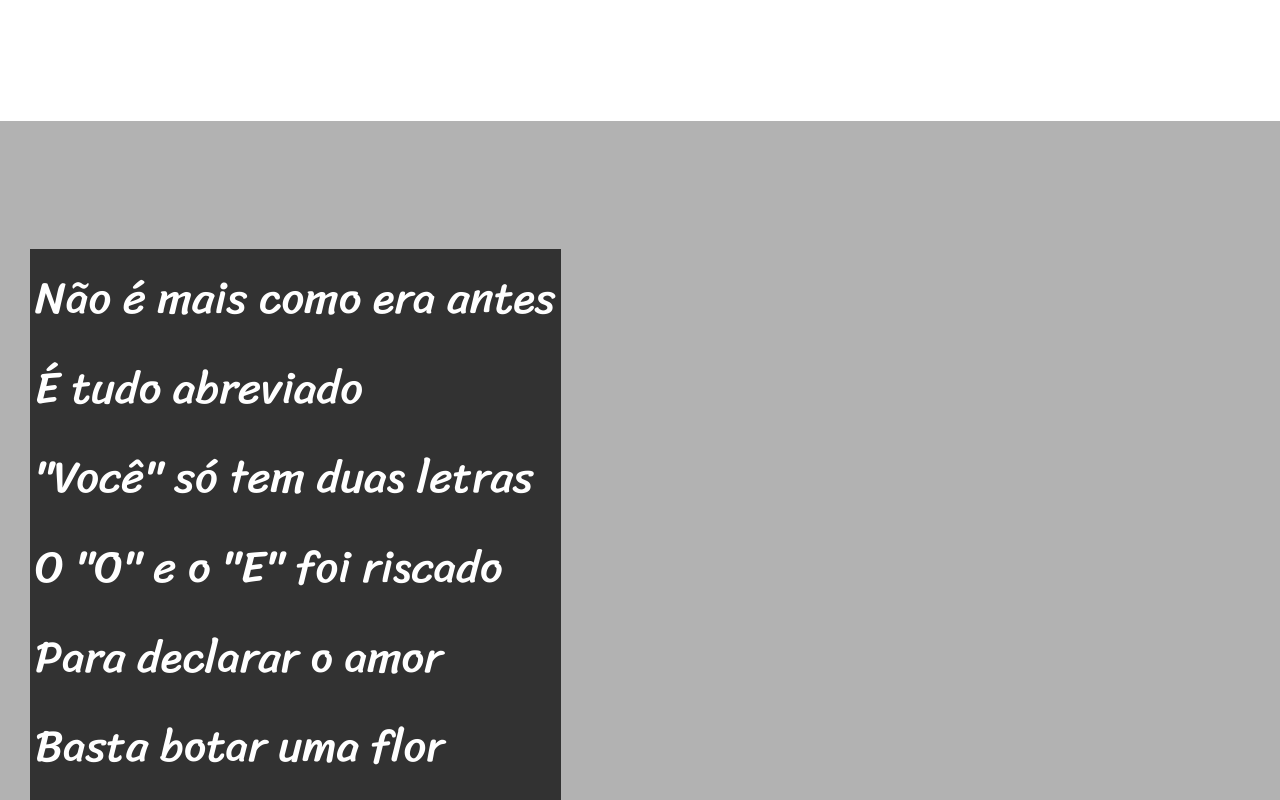
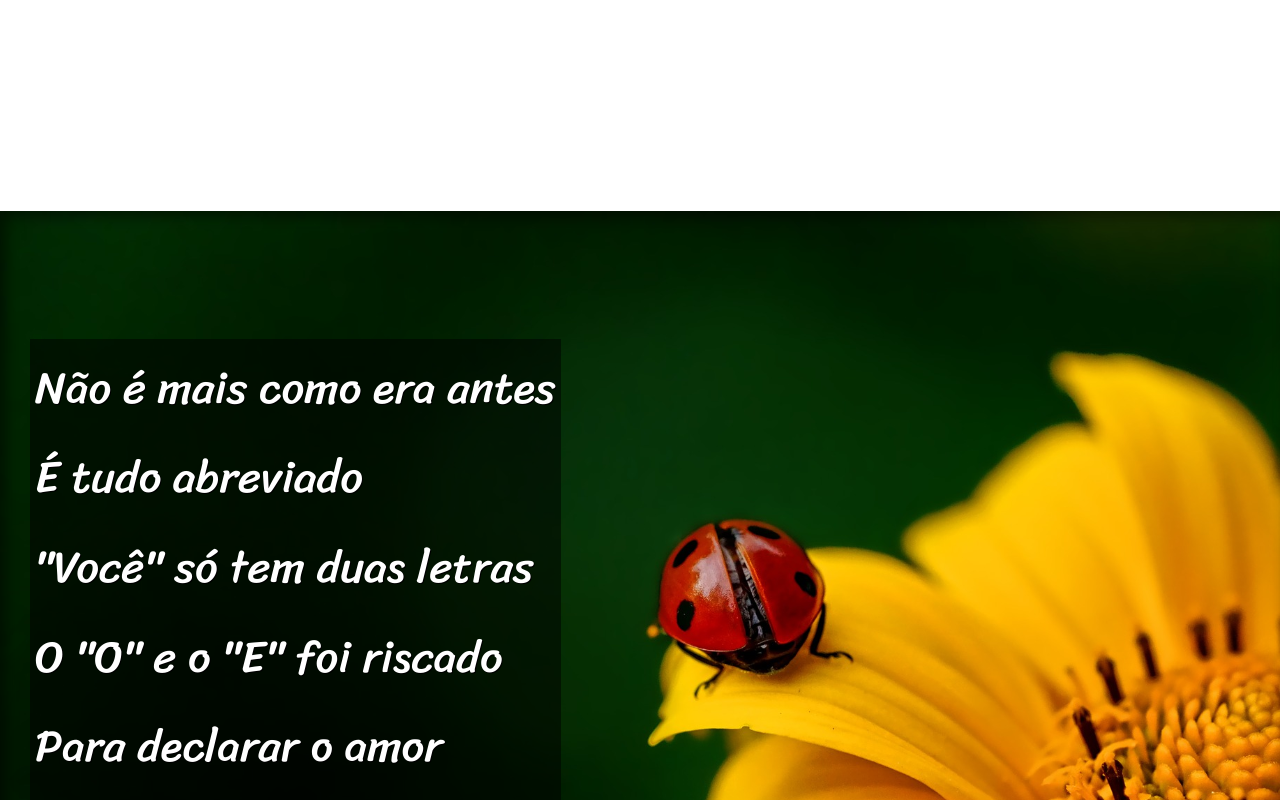
Before and after one commit to dgezinho11/html-css, a plain HTML site: page desafios/d012/cordel.html in a window 1280 px wide. Shown: the part 1020-1820 px from the top of the page. Drawn offline with Linux system fonts and the light colour scheme.

Commit message:
Final do Projeto Cordel

```diff
--- a/desafios/d012/cordel.html
+++ b/desafios/d012/cordel.html
@@ -4,7 +4,7 @@
     <meta charset="UTF-8">
     <meta name="viewport" content="width=device-width, initial-scale=1.0">
     <title>Cordel Moderno</title>
-    <link rel="stylesheet" href="style.css">
+    <link rel="stylesheet" href="estilo/style.css">
 
 </head>
 <body>
@@ -26,7 +26,7 @@
         </p>
     </section>
 
-    <section class="imagem">
+    <section class="imagem" id="img01">
         <p>
             Não é mais como era antes<br>
             É tudo abreviado<br>
@@ -63,7 +63,7 @@
     </section>
 
 
-    <section class="imagem">
+    <section class="imagem" id="img02">
         <p>
             Tenho saudade das cartas<br>
             Escritas com a própria mão<br>
--- a/desafios/d012/style.css
+++ b/desafios/d012/estilo/style.css
@@ -61,20 +61,39 @@ section {
     font-size: 3.5vw;
 }
 
+section > p {
+    padding-bottom: 2em;
+}
+
 section.normal {
     background-color: white;
     color: black;
 }
 
 section.imagem {
-    background-color: rgba(0, 0, 0, 0.301);
+    background-color: black;
     color: white;
+    box-shadow: inset 6px 6px 13px 0px rgba(0, 0, 0, 0.479);
+    background-size: cover;
+    background-attachment: fixed;
 }
 
 section.imagem > p {
     display: inline-block;
     padding: 5px;
-    background-color: rgba(0, 0, 0, 0.719);
+    background-color: rgba(0, 0, 0, 0.514);
+    text-shadow: 1px 1px 0px black;
+}
+
+section#img01 {
+    background-image: url('../imagens/background001.jpg');
+    background-position: right center;
+
+}
+
+section#img02 {
+    background-image: url('../imagens/background002.jpg');
+
 }
 
 footer {
```
